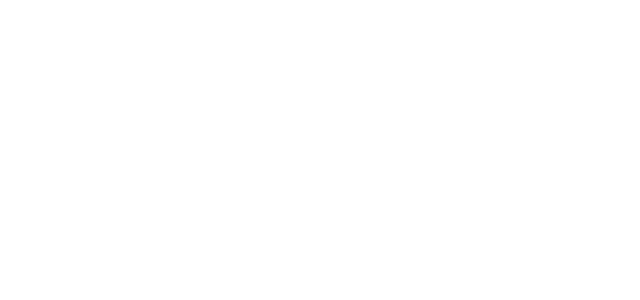
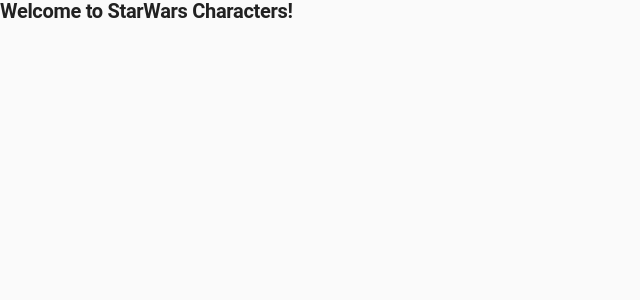
Before and after one commit to rjtbansal/bgrs-react-challenge, a React (Create React App) app: page / in a window 1280 px wide. Shown: the top 300 px of the page, without its empty margins (0-640 px from the left). Built offline with nearby package versions, Linux system fonts and the light colour scheme.

Commit message:
added theme, rendering title within container

```diff
--- a/src/App.js
+++ b/src/App.js
@@ -1,8 +1,26 @@
+/**
+ * It’s just a simple dropdown where you can select the character and we will see a list of movies that they were cast.
+ * When user changes selection, shows loading bar and refresh the list with new information you fetch from the API.
+ * Item 1, Item 2 and so on are dynamic data related to the movies that you fetch from the API related to the character you choose.
+ * Last information that you need to present is the last year of the character has been in a movie.
+API doc: https://swapi.dev/
+
+Please demonstrate the use redux and responsive layout: MUI or Bootstrap or other preferred library.
+
+The final UX styles is up to you, it’s nice to show creative aspect of UI development capability.
+
+It would be nice to have a unit test example.
+ */
+import theme from "./theme";
+import CssBaseline from "@material-ui/core/CssBaseline";
+import { ThemeProvider } from "@material-ui/core";
+import StarWarsCharacters from "./containers/StarWarsCharacters";
 function App() {
   return (
-    <div className="App">
-
-    </div>
+    <ThemeProvider theme={theme}>
+      <CssBaseline />
+      <StarWarsCharacters />
+    </ThemeProvider>
   );
 }
 
--- /dev/null
+++ b/src/containers/StarWarsCharacters/index.js
@@ -0,0 +1,9 @@
+import { Typography } from "@material-ui/core";
+
+const StarWarsCharacters = () => {
+  return <Typography variant="h1" body="h1">
+    Welcome to StarWars Characters!
+  </Typography>
+}
+
+export default StarWarsCharacters;
--- /dev/null
+++ b/src/theme.js
@@ -0,0 +1,39 @@
+import { createMuiTheme } from "@material-ui/core/styles";
+
+const theme = createMuiTheme({
+
+  typography: {
+    fontSize: 14,
+
+    h1: {
+      fontSize: 20,
+      fontWeight: "700",
+    },
+    h2: {
+      fontSize: 18,
+      fontWeight: "bold",
+    },
+    h3: {
+      fontSize: 16,
+      fontWeight: "bold",
+    },
+    h4: {
+      fontSize: 14,
+    },
+    h5: {
+      fontSize: 12,
+      fontWeight: "bold",
+    },
+    body1: {
+      fontSize: 14,
+    },
+    subtitle1: {
+      fontSize: 16,
+    },
+    subtitle2: {
+      fontSize: 14,
+    },
+  }
+});
+
+export default theme;
```
Also changed, not shown: 1 other file (tests, documents, lock files or other folders).
